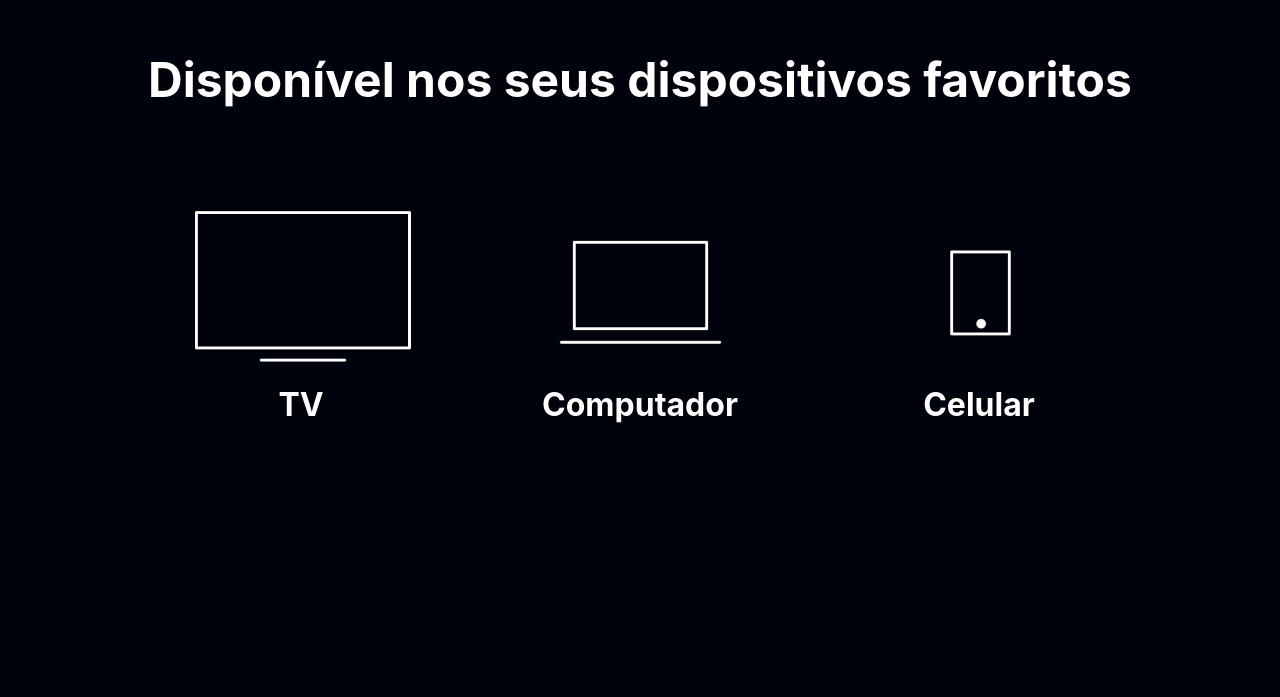
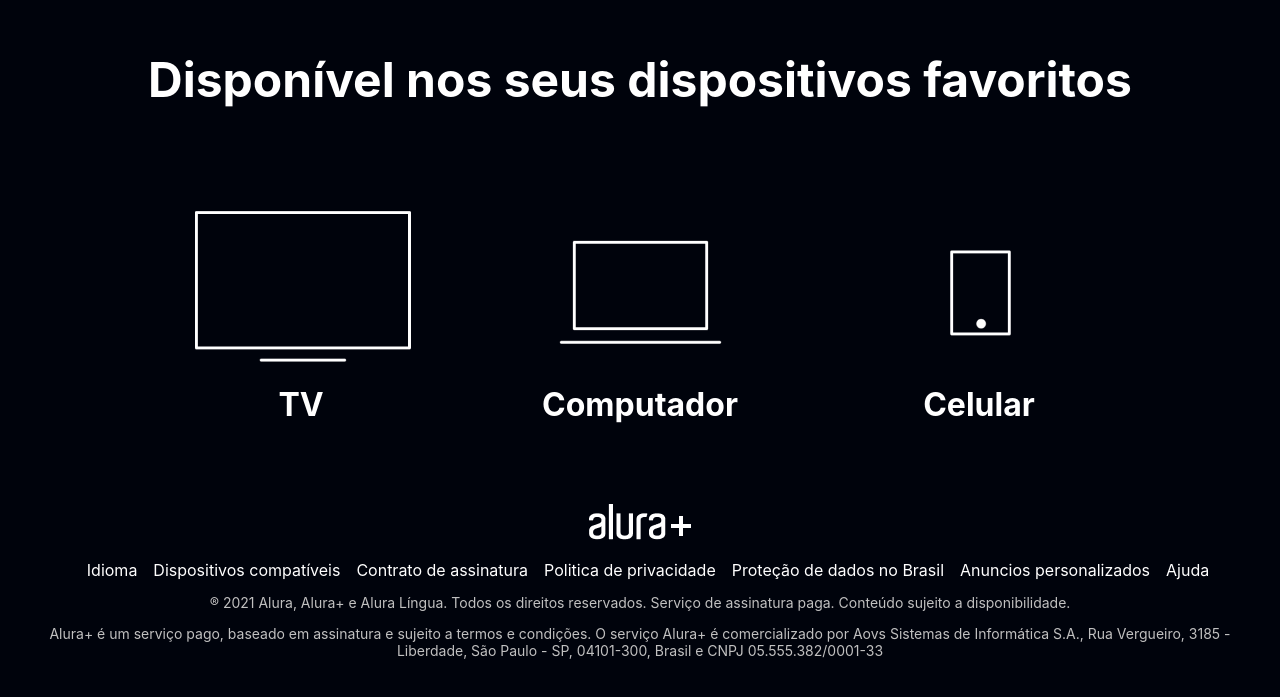
Before and after one commit to MariaClara-Oderdenge/aluraPlusMariaClara, a plain HTML site: page index.html in a window 1280 px wide. Shown: the part 3150-3847 px from the top of the page. Before the commit the page ends 3654 px from the top, so only its background shows below. Drawn offline with Linux system fonts and the light colour scheme.

Commit message:
Add files via upload

```diff
--- a/index.html
+++ b/index.html
@@ -66,5 +66,37 @@
     </ul>
 </section>
 
+<footer class="rodape">
+    <img src="img/Logo.png" alt="Alura+" class="rodape__logo">
+    <ul class="rodape__lista">
+        <li class="lista__link">
+            <a href="#">Idioma</a>
+        </li>
+        <li class="lista__link">
+            <a href="#">Dispositivos compatíveis</a>
+        </li>
+        <li class="lista__link">
+            <a href="#">Contrato de assinatura</a>
+        </li>
+        <li class="lista__link">
+            <a href="#">Politica de privacidade</a>
+        </li>
+        <li class="lista__link">
+            <a href="#">Proteção de dados no Brasil</a>
+        </li>
+        <li class="lista__link">
+            <a href="#">Anuncios personalizados</a>
+        </li>
+        <li class="lista__link">
+            <a href="#">Ajuda</a>
+        </li>
+    </ul>
+    <p class="rodape__texto">® 2021 Alura, Alura+ e Alura Língua. Todos os direitos reservados. Serviço de
+        assinatura paga. Conteúdo sujeito a disponibilidade.</p>
+    <p class="rodape__texto">Alura+ é um serviço pago, baseado em assinatura e sujeito a termos e condições. O
+        serviço Alura+ é comercializado por Aovs Sistemas de Informática S.A., Rua Vergueiro, 3185 - Liberdade, São
+        Paulo - SP, 04101-300, Brasil e CNPJ 05.555.382/0001-33</p>
+</footer>
+
 </body>
 </html>
--- a/style.css
+++ b/style.css
@@ -107,3 +107,40 @@ body {
     font-size: 32px;
     color: var(--branco-principal);
 }
+
+.rodape{
+    text-align: center;
+    margin: 5em 3em;
+}
+
+.rodape__lista{
+    display: flex;
+    justify-content: center;
+    list-style-type: none;
+    margin-top: 1em;
+}
+
+.lista__link a{
+    text-decoration: none;
+    color: var(--branco-principal);
+    margin-left: 1em;
+}
+
+.rodape__texto{
+    margin: 1em 0;
+    color: var(--cinza-secundario);
+    font-size: 14px;
+}
+
+.lista__link a:hover{
+    color: var(--botao-azul);
+}
+
+.lista__link a:active{
+    color: purple;
+}
+
+.container__botao:hover{
+    background-color: var(--botao-azul-efeito);
+    color: var(--cor-de-fundo);
+}
```
